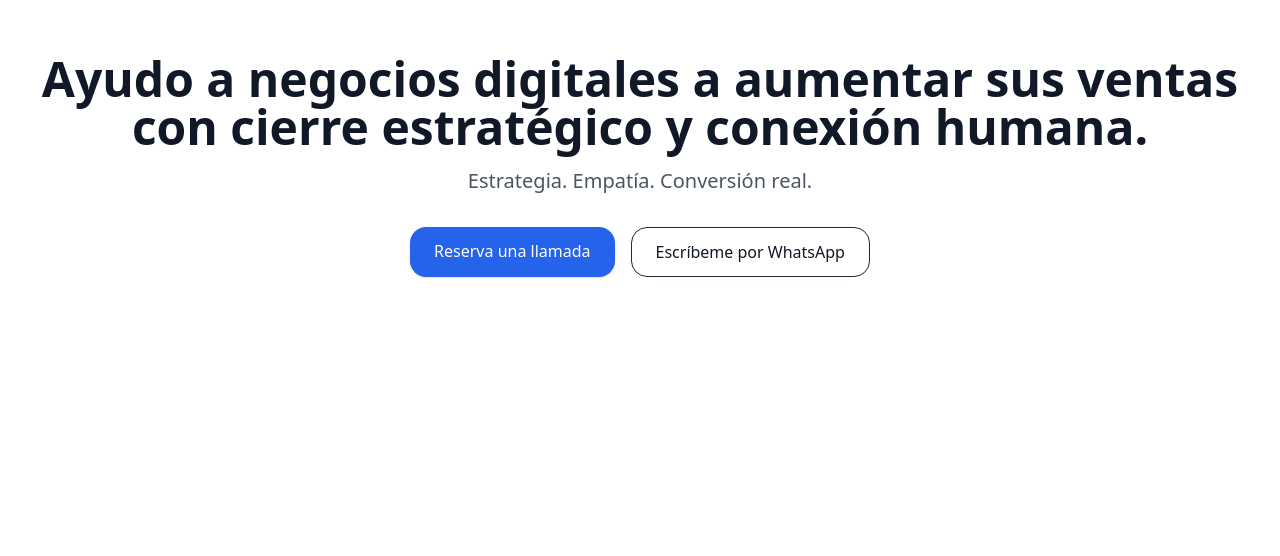
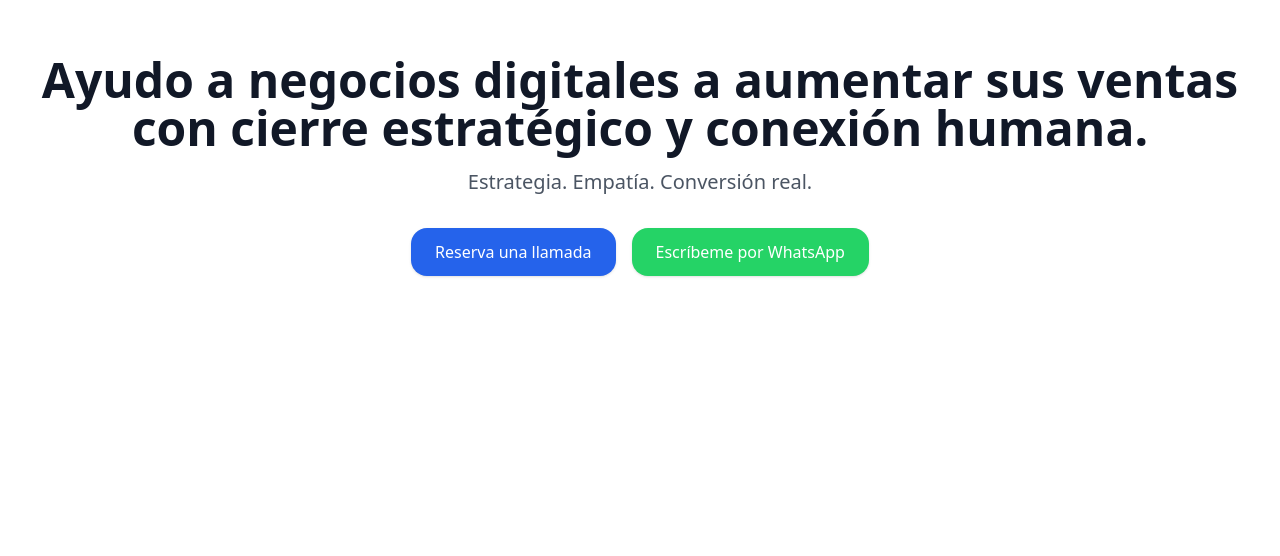
Before and after one commit to arnaumedes/arnaumedes.github.io, a plain HTML site: page index.html in a window 1280 px wide. Shown: the part 244-800 px from the top of the page. Drawn offline with nearby package versions, Linux system fonts and the light colour scheme.

Commit message:
Update index.html

```diff
--- a/index.html
+++ b/index.html
@@ -17,7 +17,7 @@
     <p class="text-lg md:text-xl text-gray-600 mb-8">Estrategia. Empatía. Conversión real.</p>
     <div class="flex flex-col md:flex-row gap-4">
       <a href="http://calendly.com/arnaumedes" target="_blank" class="bg-blue-600 text-white px-6 py-3 rounded-2xl shadow hover:bg-blue-700 transition">Reserva una llamada</a>
-      <a href="https://wa.me/34674295086" target="_blank" class="border border-gray-800 text-gray-900 px-6 py-3 rounded-2xl hover:bg-gray-100 transition">Escríbeme por WhatsApp</a>
+      <a href="https://wa.me/34674295086" target="_blank" class="bg-[#25D366] text-white px-6 py-3 rounded-2xl shadow hover:bg-[#1ebf59] transition">Escríbeme por WhatsApp</a>
     </div>
   </section>
 
```
